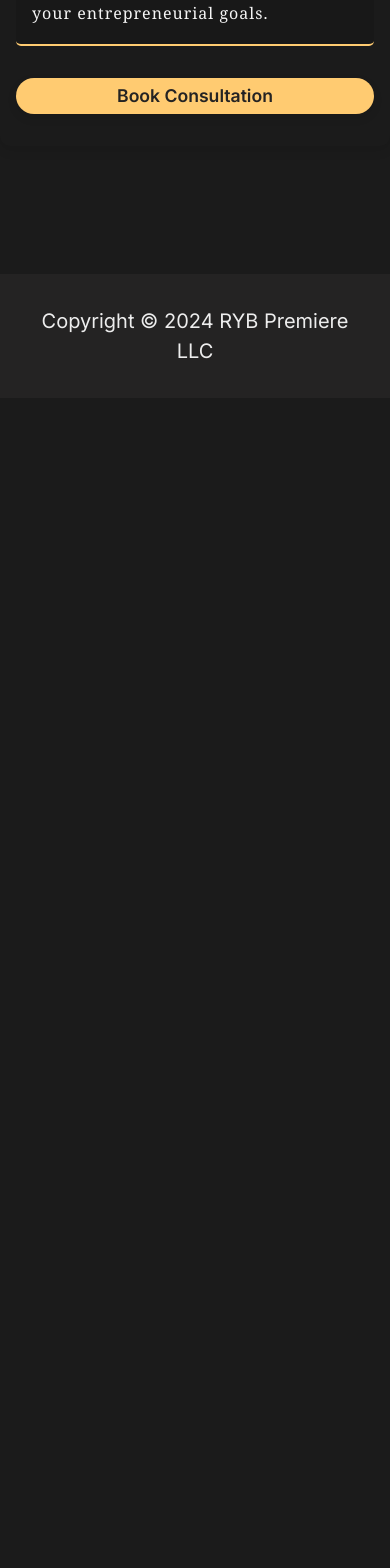
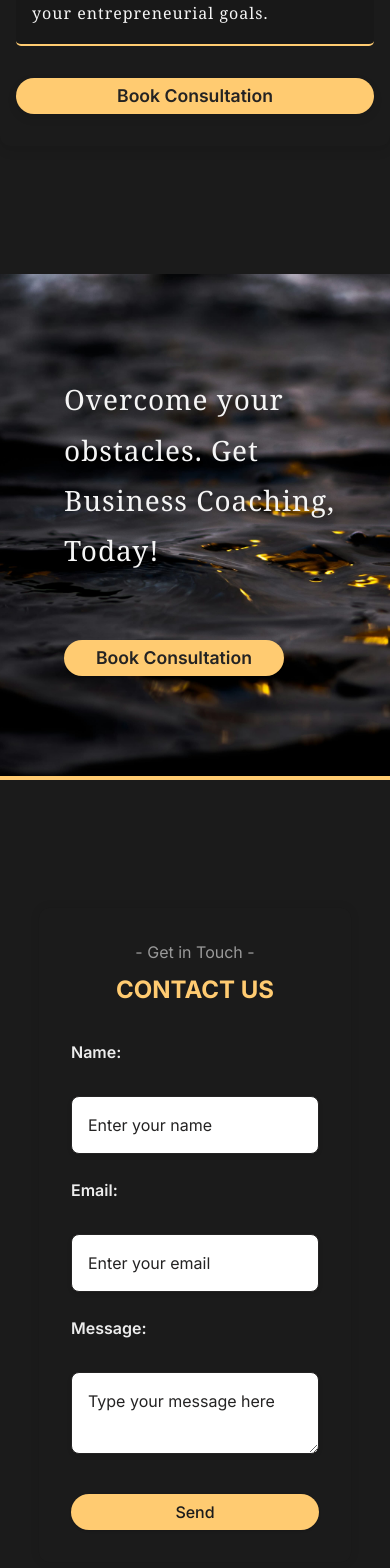
Before and after one commit to famfrank1298/ryb, a Next.js app: page / in a window 390 px wide. Shown: the part 2188-3756 px from the top of the page. Before the commit the page ends 2586 px from the top, so only its background shows below. Built offline with nearby package versions, Linux system fonts and the light colour scheme.

Commit message:
v2 of contact and cta section (responsive)

```diff
--- a/src/app/page.tsx
+++ b/src/app/page.tsx
@@ -13,8 +13,8 @@ export default function Home() {
       <Hero />
       <About />
       <Services />
-      {/* <CTA />
-      <ContactForm /> */}
+      <CTA />
+      <ContactForm />
       <Footer />
     </div>
   );
--- a/src/sections/contact/contact.css
+++ b/src/sections/contact/contact.css
@@ -3,57 +3,88 @@
   grid-template-columns: repeat(2, 1fr);
   width: 100%;
   margin-bottom: 10rem;
+  padding: 0 2rem;
 }
 
 .contact-border {
-  border-left: 1px solid gray;
+  padding: 3rem;
+  border-left: 1px solid var(--gray);
+  box-shadow: 0 0 10px rgba(0, 0, 0, 0.1);
+  background-color: var(--background);
+  border-radius: 10px;
 }
 
 .subheader {
   text-align: center;
   opacity: 0.6;
-  font-size: 15px;
+  font-size: 16px;
+  margin-bottom: 0.5rem;
 }
 
 .contact-title {
   text-align: center;
-  font-size: 25px;
-  margin-bottom: 1rem;
+  font-size: 2rem;
+  margin-bottom: 2rem;
   font-weight: bold;
+  color: var(--gold);
+  text-transform: uppercase;
 }
 
 .contact-form {
   display: flex;
   flex-direction: column;
-  gap: 1rem;
+  gap: 1.5rem;
   width: 100%;
-  max-width: 500px;
+  max-width: 600px;
   margin: 0 auto;
 }
 
 .contact-form label {
-  display: flex;
-  flex-direction: column;
-  font-size: 1rem;
+  font-size: 1.1rem;
+  font-weight: 600;
+  color: var(--foreground);
+  margin-bottom: 0.5rem;
 }
 
 .contact-form input,
 .contact-form textarea {
-  padding: 0.5rem;
+  padding: 1rem;
   font-size: 1rem;
-  border: 1px solid #ccc;
-  border-radius: 5px;
-  color: black;
+  border: 1px solid var(--gray);
+  border-radius: 8px;
+  color: var(--background);
+  background-color: #fff;
+  box-shadow: 0 2px 4px rgba(0, 0, 0, 0.1);
+  transition: all 0.3s ease;
+}
+
+.contact-form input:focus,
+.contact-form textarea:focus {
+  outline: none;
+  border-color: var(--gold);
+  box-shadow: 0 0 10px var(--gold);
+}
+
+.contact-form input::placeholder,
+.contact-form textarea::placeholder {
+  color: var(--gray);
 }
 
 .contact-form button {
-  padding: 0.75rem;
+  padding: 1rem;
   font-size: 1rem;
   background-color: var(--gold);
-  color: white;
+  color: var(--background);
   border: none;
-  border-radius: 5px;
+  border-radius: 30px;
   cursor: pointer;
+  transition: background-color 0.3s ease, transform 0.2s ease;
+  margin-top: 1rem;
+}
+
+.contact-form button:hover {
+  background-color: #f5bb59;
+  transform: translateY(-5px);
 }
 
 .contact-form button:disabled {
@@ -65,3 +96,31 @@
   margin-top: 1rem;
   color: green;
 }
+
+/* Responsiveness */
+@media (max-width: 768px) {
+  .contact-container {
+    display: block;
+    padding: 0;
+  }
+
+  .contact-border {
+    border-left: none;
+    margin: 0 auto;
+    width: 80%;
+    padding: 2rem;
+  }
+
+  .contact-title {
+    font-size: 1.5rem;
+  }
+
+  .contact-form {
+    width: 100%;
+    max-width: 100%;
+  }
+
+  .contact-form label {
+    font-size: 1rem;
+  }
+}
--- a/src/sections/contact/contact.tsx
+++ b/src/sections/contact/contact.tsx
@@ -75,38 +75,40 @@ const ContactForm = () => {
       <ScrollAnimation />
       <div></div>
       <div className="contact-border">
-        <h5 className="subheader">-Get in Touch-</h5>
+        <h5 className="subheader">- Get in Touch -</h5>
         <h2 className="contact-title">Contact Us</h2>
         <form ref={formRef} onSubmit={handleSubmit} className="contact-form">
-          <label>
-            Name:
+          <label htmlFor="name">Name:</label>
           <input
+            id="name"
             type="text"
             name="name"
             value={form.name}
             onChange={handleChange}
             required
+            placeholder="Enter your name"
           />
-          </label>
-          <label>
-            Email:
+
+          <label htmlFor="email">Email:</label>
           <input
+            id="email"
             type="email"
             name="email"
             value={form.email}
             onChange={handleChange}
             required
+            placeholder="Enter your email"
           />
-          </label>
-          <label>
-            Message:
+
+          <label htmlFor="message">Message:</label>
           <textarea
+            id="message"
             name="message"
             value={form.message}
             onChange={handleChange}
             required
+            placeholder="Type your message here"
           />
-          </label>
 
           <Button type="submit" disabled={loading} className="contact-button">
             {loading ? "Sending..." : "Send"}
--- a/src/sections/cta/cta.css
+++ b/src/sections/cta/cta.css
@@ -4,6 +4,23 @@
   position: relative;
   overflow: hidden;
   margin-bottom: 8rem;
+  border-bottom: 4px solid var(--gold); /* Added border at the bottom for an elegant finish */
+}
+
+.cta-container::before {
+  content: "";
+  position: absolute;
+  top: 0;
+  left: 0;
+  width: 100%;
+  height: 100%;
+  background: rgba(
+    0,
+    0,
+    0,
+    0.3
+  ); /* Added subtle dark overlay for better text visibility */
+  z-index: 0;
 }
 
 .cta-text {
@@ -16,16 +33,19 @@
   height: 100%;
   z-index: 1;
   margin-left: 3rem;
-  gap: 3rem;
+  gap: 2rem; /* Slightly reduced gap for a tighter layout */
+  padding: 0 1rem; /* Added padding for some internal space */
 }
 
 .cta-text h1 {
-  font-size: 30px;
-  width: 70%;
+  font-size: 36px;
+  width: 80%;
   line-height: 1.8;
   color: #f5f5f5;
   letter-spacing: 1px;
   font-family: "Georgia", serif;
+  text-shadow: 2px 2px 8px rgba(0, 0, 0, 0.4); /* Added text-shadow for better visibility and elegance */
+  margin-bottom: 2rem;
 }
 
 .cta-button {
@@ -33,14 +53,29 @@
   color: #242323;
   font-size: 1.2rem;
   font-weight: 600;
-  padding: 0.8rem 2rem;
+  padding: 1rem 2.5rem; /* Increased padding for a more prominent button */
   border: none;
   border-radius: 30px;
   cursor: pointer;
-  transition: background-color 0.3s ease, transform 0.2s ease;
+  transition: background-color 0.3s ease, transform 0.2s ease,
+    box-shadow 0.3s ease;
+  box-shadow: 0 4px 12px rgba(0, 0, 0, 0.2); /* Added subtle shadow for a floating effect */
 }
 
 .cta-button:hover {
   background-color: #f5bb59;
   transform: translateY(-5px);
+  box-shadow: 0 8px 20px rgba(0, 0, 0, 0.3); /* More prominent shadow on hover for better visual feedback */
 }
+
+@media (max-width: 768px) {
+  .cta-text h1 {
+    font-size: 28px; /* Reduced font size on smaller screens */
+    width: 90%;
+  }
+
+  .cta-button {
+    font-size: 1.1rem; /* Adjusted button size for mobile */
+    padding: 0.8rem 2rem;
+  }
+}
--- a/src/sections/cta/cta.tsx
+++ b/src/sections/cta/cta.tsx
@@ -12,8 +12,8 @@ export default function CTA() {
       <Image
         alt="flowing water"
         src="/waterBanner.jpg"
-        layout="fill"
-        objectFit="cover"
+        fill
+        style={{ objectFit: "cover" }}
         priority
       />
       <div className="cta-text">
```
Lines whose indentation alone changed are shown as unchanged.
